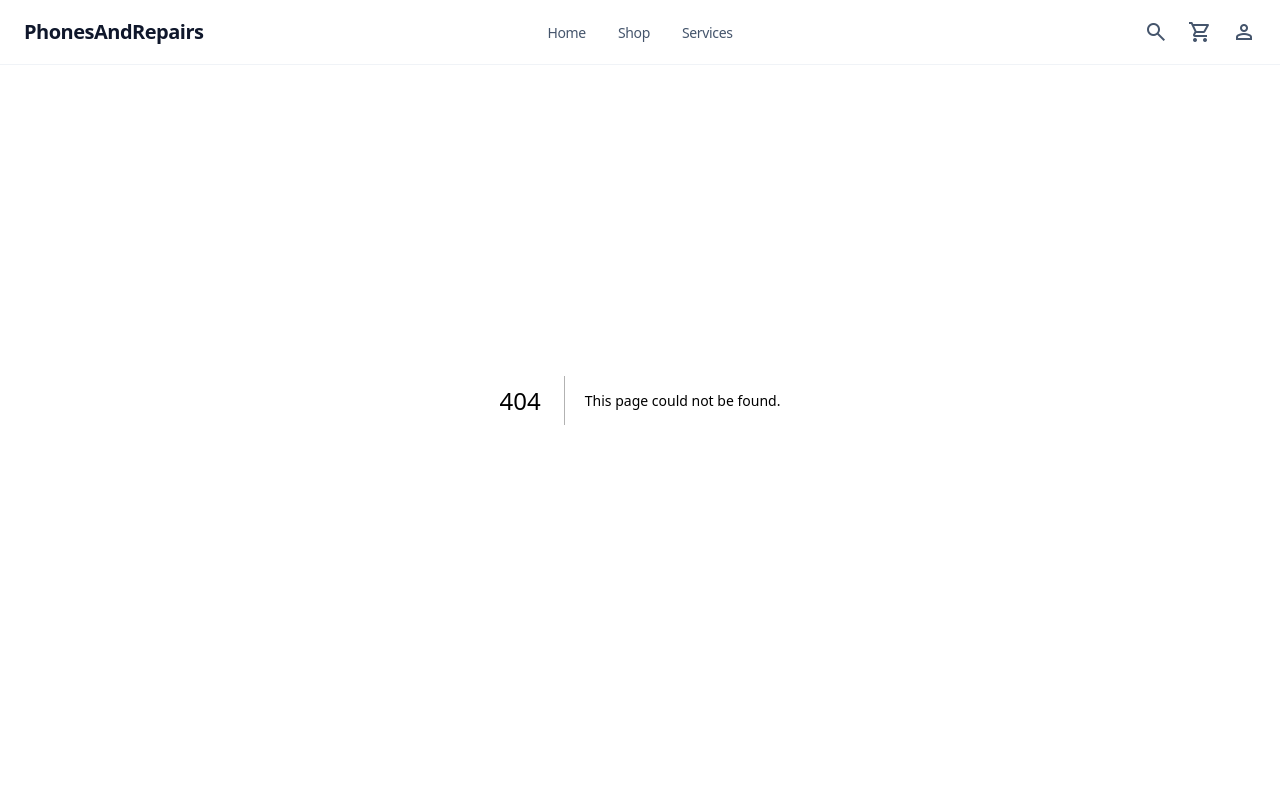
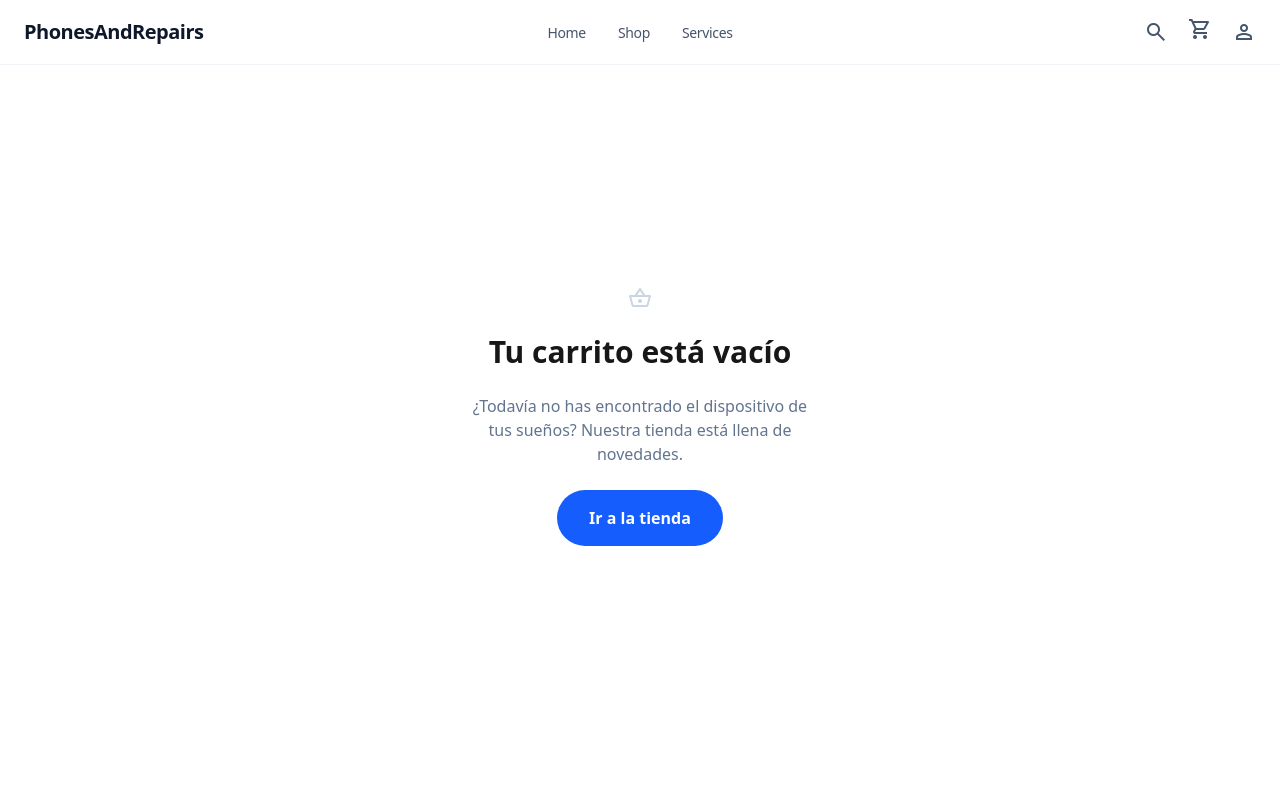
Before and after one commit to FlyPGppVz/PhonesAndRepairs-Final, a Next.js app: page /cart in a window 1280 px wide. Before the commit this address had no page. Shown: the top 800 px of the page. Built offline with nearby package versions, Linux system fonts and the light colour scheme.

Commit message:
Implement global Cart functionality with persistent storage and dynamic UI updates

```diff
--- /dev/null
+++ b/src/app/cart/page.tsx
@@ -0,0 +1,101 @@
+'use client';
+
+import React from 'react';
+import { useCart } from '@/context/CartContext';
+import Link from 'next/link';
+
+export default function CartPage() {
+  const { cart, removeFromCart, totalPrice, totalItems } = useCart();
+
+  if (cart.length === 0) {
+    return (
+      <main className="min-h-screen pt-32 pb-24 px-6 flex flex-col items-center justify-center text-center">
+        <div className="cupertino-glass p-12 rounded-[3rem] space-y-6 max-w-md animate-in fade-in zoom-in duration-500">
+          <span className="material-symbols-outlined text-7xl text-slate-300 dark:text-zinc-700">shopping_basket</span>
+          <h1 className="text-3xl font-bold dark:text-white">Tu carrito está vacío</h1>
+          <p className="text-slate-500 dark:text-zinc-400">¿Todavía no has encontrado el dispositivo de tus sueños? Nuestra tienda está llena de novedades.</p>
+          <Link href="/shop" className="inline-block bg-blue-600 dark:bg-blue-500 text-white px-8 py-4 rounded-full font-bold hover:bg-blue-700 dark:hover:bg-blue-600 transition-all active:scale-[0.98]">
+            Ir a la tienda
+          </Link>
+        </div>
+      </main>
+    );
+  }
+
+  return (
+    <main className="min-h-screen pt-32 pb-24 px-6 max-w-5xl mx-auto">
+      <div className="space-y-8 animate-in fade-in slide-in-from-bottom-5 duration-700">
+        <header className="space-y-2">
+          <h1 className="text-4xl md:text-5xl font-bold tracking-tight dark:text-white text-center md:text-left">Tu Carrito.</h1>
+          <p className="text-slate-500 dark:text-zinc-400 text-lg text-center md:text-left">Revisa tus productos antes de finalizar la compra segura.</p>
+        </header>
+
+        <div className="grid grid-cols-1 lg:grid-cols-3 gap-8">
+          {/* Listado de Productos */}
+          <div className="lg:col-span-2 space-y-4">
+            {cart.map((item) => (
+              <div key={`${item.id}-${item.color}`} className="cupertino-glass p-5 rounded-3xl flex items-center gap-6 group hover:shadow-xl hover:shadow-blue-500/5 transition-all">
+                <div className="w-24 h-24 bg-slate-100 dark:bg-zinc-800 rounded-2xl overflow-hidden shadow-inner flex-shrink-0">
+                  <img src={item.image} alt={item.title} className="w-full h-full object-cover group-hover:scale-110 transition-transform duration-500" />
+                </div>
+                <div className="flex-1 space-y-1">
+                  <h3 className="text-lg font-bold dark:text-white">{item.title}</h3>
+                  <p className="text-sm text-slate-500 dark:text-zinc-400 flex items-center gap-2">
+                    <span className="w-3 h-3 rounded-full border border-white/20" style={{ backgroundColor: 'white' }}></span>
+                    Color: {item.color}
+                  </p>
+                  <p className="font-bold text-blue-600 dark:text-blue-400">${item.price.toLocaleString()}</p>
+                </div>
+                <div className="flex flex-col items-end gap-2">
+                  <span className="text-sm font-bold bg-slate-100 dark:bg-zinc-800 px-3 py-1 rounded-lg dark:text-white">x{item.quantity}</span>
+                  <button
+                    onClick={() => removeFromCart(item.id)}
+                    className="p-2 text-slate-400 hover:text-red-500 hover:bg-red-50 dark:hover:bg-red-500/10 rounded-xl transition-all"
+                  >
+                    <span className="material-symbols-outlined text-xl">delete</span>
+                  </button>
+                </div>
+              </div>
+            ))}
+          </div>
+
+          {/* Resumen de Compra */}
+          <div className="lg:col-span-1">
+            <div className="cupertino-glass p-8 rounded-[2.5rem] sticky top-32 space-y-6">
+              <h2 className="text-2xl font-bold dark:text-white border-b border-slate-200 dark:border-white/10 pb-4">Resumen</h2>
+
+              <div className="space-y-4">
+                <div className="flex justify-between text-slate-600 dark:text-zinc-400">
+                  <span>Subtotal ({totalItems} items)</span>
+                  <span className="font-medium">${totalPrice.toLocaleString()}</span>
+                </div>
+                <div className="flex justify-between text-slate-600 dark:text-zinc-400">
+                  <span>Envío</span>
+                  <span className="text-green-500 font-medium">Gratis</span>
+                </div>
+                <div className="flex justify-between text-2xl font-bold dark:text-white pt-4 border-t border-slate-200 dark:border-white/10">
+                  <span>Total</span>
+                  <span className="text-blue-600 dark:text-blue-400">${totalPrice.toLocaleString()}</span>
+                </div>
+              </div>
+
+              <button
+                className="w-full bg-blue-600 dark:bg-blue-500 text-white py-5 rounded-3xl font-bold text-lg hover:bg-blue-700 dark:hover:bg-blue-600 transition-all shadow-xl shadow-blue-500/20 active:scale-[0.98] mt-4 flex items-center justify-center gap-2"
+                onClick={() => alert('Próximamente: Conexión con Stripe Checkout')}
+              >
+                Pagar con Stripe
+                <span className="material-symbols-outlined">shoppay</span>
+              </button>
+
+              <div className="text-center">
+                <p className="text-[11px] text-slate-400 dark:text-zinc-500">
+                  Pago seguro encriptado con SSL de 256 bits.<br/>Aceptamos Visa, MasterCard, Apple Pay y Google Pay.
+                </p>
+              </div>
+            </div>
+          </div>
+        </div>
+      </div>
+    </main>
+  );
+}
--- a/src/app/layout.tsx
+++ b/src/app/layout.tsx
@@ -3,6 +3,7 @@ import { Inter } from "next/font/google";
 import "./globals.css";
 import Navbar from "@/components/Navbar";
 import Footer from "@/components/Footer";
+import { CartProvider } from "@/context/CartContext";
 
 const inter = Inter({ subsets: ["latin"], variable: "--font-inter" });
 
@@ -22,9 +23,11 @@ export default function RootLayout({
         <link href="https://fonts.googleapis.com/css2?family=Material+Symbols+Outlined:wght,FILL@100..700,0..1&display=swap" rel="stylesheet" />
       </head>
       <body className={`${inter.variable} font-sans antialiased bg-white dark:bg-neutral-950 text-slate-900 dark:text-white`}>
-        <Navbar />
-        {children}
-        <Footer />
+        <CartProvider>
+          <Navbar />
+          {children}
+          <Footer />
+        </CartProvider>
       </body>
     </html>
   );
--- a/src/components/Navbar.tsx
+++ b/src/components/Navbar.tsx
@@ -4,6 +4,7 @@ import React, { useEffect, useState } from 'react';
 import Link from 'next/link';
 import { usePathname, useRouter } from 'next/navigation';
 import { supabase } from '@/lib/supabase';
+import { useCart } from '@/context/CartContext';
 
 export default function Navbar() {
   const pathname = usePathname();
@@ -29,6 +30,8 @@ export default function Navbar() {
     router.refresh();
   };
 
+  const { totalItems } = useCart();
+
   return (
     <header className="fixed top-0 w-full z-50 bg-white/80 dark:bg-[#0a0a0a]/80 backdrop-blur-xl border-b border-slate-200/50 text-slate-900 dark:text-white">
       <nav className="flex items-center justify-between px-6 py-2 max-w-[1440px] mx-auto h-16">
@@ -50,7 +53,15 @@ export default function Navbar() {
 
         <div className="flex-1 flex items-center justify-end gap-5">
           <button className="material-symbols-outlined text-slate-600 dark:text-slate-400 text-[22px] hover:text-blue-500 transition-colors">search</button>
-          <button className="material-symbols-outlined text-slate-600 dark:text-slate-400 text-[22px] hover:text-blue-500 transition-colors">shopping_cart</button>
+
+          <Link href="/cart" className="relative group">
+            <span className="material-symbols-outlined text-slate-600 dark:text-slate-400 text-[22px] hover:text-blue-500 transition-colors">shopping_cart</span>
+            {totalItems > 0 && (
+              <span className="absolute -top-1.5 -right-1.5 bg-blue-600 text-white text-[10px] font-bold h-4 w-4 rounded-full flex items-center justify-center">
+                {totalItems}
+              </span>
+            )}
+          </Link>
 
           {user ? (
             <div className="flex items-center gap-4">
--- a/src/components/Shop/ProductDetailClient.tsx
+++ b/src/components/Shop/ProductDetailClient.tsx
@@ -1,6 +1,7 @@
 'use client';
 
 import React, { useState } from 'react';
+import { useCart } from '@/context/CartContext';
 
 interface Variant {
   color_hex: string;
@@ -22,6 +23,12 @@ interface Product {
 
 export default function ProductDetailClient({ product }: { product: Product }) {
   const [activeVariant, setActiveVariant] = useState(product.variants[0] || { color_hex: '', image_url: '', color_name: '' });
+  const { addToCart } = useCart();
+
+  const handleAddToCart = () => {
+    addToCart(product, activeVariant);
+    alert(`${product.title} (${activeVariant.color_name}) añadido al carrito`);
+  };
 
   return (
     <main className="pt-24 pb-20 px-4 md:px-8 max-w-[1440px] mx-auto min-h-screen">
--- /dev/null
+++ b/src/context/CartContext.tsx
@@ -0,0 +1,82 @@
+'use client';
+
+import React, { createContext, useContext, useState, useEffect } from 'react';
+
+interface CartItem {
+  id: string;
+  title: string;
+  price: number;
+  image: string;
+  quantity: number;
+  color: string;
+  slug: string;
+}
+
+interface CartContextType {
+  cart: CartItem[];
+  addToCart: (product: any, variant: any) => void;
+  removeFromCart: (id: string) => void;
+  clearCart: () => void;
+  totalItems: number;
+  totalPrice: number;
+}
+
+const CartContext = createContext<CartContextType | undefined>(undefined);
+
+export function CartProvider({ children }: { children: React.ReactNode }) {
+  const [cart, setCart] = useState<CartItem[]>([]);
+
+  // Load cart from localStorage
+  useEffect(() => {
+    const savedCart = localStorage.getItem('cart');
+    if (savedCart) setCart(JSON.parse(savedCart));
+  }, []);
+
+  // Sync cart to localStorage
+  useEffect(() => {
+    localStorage.setItem('cart', JSON.stringify(cart));
+  }, [cart]);
+
+  const addToCart = (product: any, variant: any) => {
+    setCart(prev => {
+      const existing = prev.find(item => item.id === product.id && item.color === variant.color_name);
+      if (existing) {
+        return prev.map(item =>
+          item.id === product.id && item.color === variant.color_name
+            ? { ...item, quantity: item.quantity + 1 }
+            : item
+        );
+      }
+      return [...prev, {
+        id: product.id,
+        title: product.title,
+        price: product.price,
+        image: variant.image_url,
+        color: variant.color_name,
+        slug: product.slug,
+        quantity: 1
+      }];
+    });
+  };
+
+  const removeFromCart = (id: string) => {
+    setCart(prev => prev.filter(item => item.id !== id));
+  };
+
+  const clearCart = () => setCart([]);
+
+  const totalItems = cart.reduce((sum, item) => sum + item.quantity, 0);
+  const totalPrice = cart.reduce((sum, item) => sum + (item.price * item.quantity), 0);
+
+  return (
+    <CartContext.Provider value={{ cart, addToCart, removeFromCart, clearCart, totalItems, totalPrice }}>
+      {children}
+    </CartContext.Provider>
+  );
+}
+
+export function useCart() {
+  const context = useContext(CartContext);
+  if (!context) throw new Error('useCart must be used within a CartProvider');
+  return context;
+}
```
